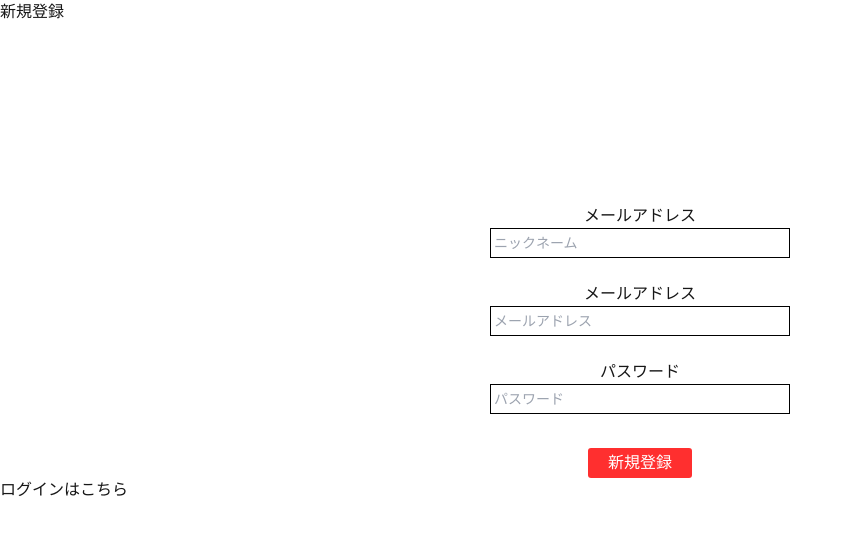
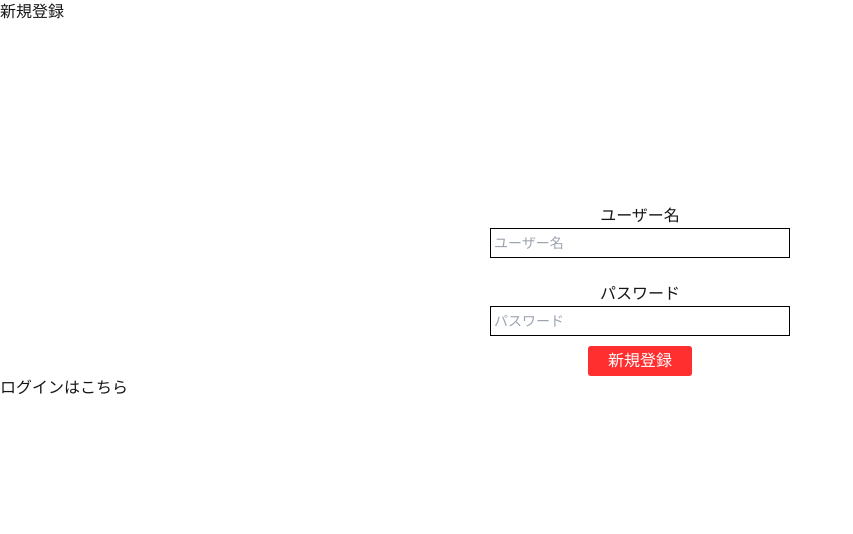
Before and after one commit to yudai611/cardEC, a Next.js app in the folder card-ec/: page /signUp in a window 1280 px wide. Shown: the top 534 px of the page, without its empty margins (0-853 px from the left). Built offline with nearby package versions, Linux system fonts and the light colour scheme.

Commit message:
サインアップ機能を実装しました。

```diff
--- a/card-ec/app/signUp/page.tsx
+++ b/card-ec/app/signUp/page.tsx
@@ -1,92 +1,60 @@
 'use client'
 
-import { useRouter } from 'next/navigation'
-import * as z from 'zod'
-import { zodResolver } from '@hookform/resolvers/zod'
-import { useForm, SubmitHandler } from 'react-hook-form'
 import { useState } from "react"
 import "../../styles/signUp.css"
 import Link from 'next/link'
-import prisma from '../lib/prisma'
-import bcrypt from 'bcryptjs'
-type Schema = z.infer<typeof schema>
-
-//入力データの検証ルールを定義
-const schema = z.object({
-    name: z.string().min(2, { message: '2文字以上入力する必要があります。'}),
-    email: z.string().email({ message: 'メールアドレスの方式ではありません。'}),
-    password: z.string().min(6, { message: '6文字以上で入力する必要があります。'})
-})
 
 const SignUpPage = () => {
-    const router = useRouter();
-    const [loading, setLoading] = useState(false);
-    const [message, setMessage] = useState('');
+    const [ userName, setUserName] = useState('');//入力されているユーザー名を管理
+    const [ password, setPassword ] = useState('');//入力されているパスワードを管理
+    const [ error, setError ] = useState('');//新規登録失敗時のエラーメッセージを管理
 
-    const {
-        register,
-        handleSubmit,
-        formState: { errors }
-    } = useForm({
-        defaultValues: { name: '', email: '', password: ''},
-        resolver: zodResolver(schema)
-    });
+    const handleSubmit = async (e:any) => {
+        e.preventDefault();
 
-    //送信
-    const onSubmit: SubmitHandler<Schema> = async (data) => {
-        setLoading(true);
-        try {
-            const res = await fetch(`${process.env.NEXT_PUBLIC_API_URL}/auth/signUp`,
-                {
+        const res = await fetch(`${process.env.NEXT_PUBLIC_API_URL}/auth/signUp`, {
             method: 'POST',
             headers: { 'Content-Type': 'application/json'},
             body: JSON.stringify({
-                        email: data.email,
-                        password: data.password,
-                        name: data.name
-                    })
-                }
-            );
+                userName: userName,
+                password: password
+            }),
+        });
 
         if(res.ok) {
-                alert('会員登録に成功しました。');
+            alert('新規登録に成功しました。');
         } else {
-                alert('会員登録に失敗しました。');
+            const data = await res.json();
+            setError(data);
         }
-        } catch(err) {
-            setMessage('エラーが発生しました。' + err)
-        } finally {
-            setLoading(false);
     }
+
+    //ユーザー名を更新
+    const onChangeUserName = (value: string) => {
+        setUserName(value);
+    }
+
+    //パスワードを更新
+    const onChangePassword = (value: string) => {
+        setPassword(value);
     }
 
     return (
         <>
             <h2>新規登録</h2>
-            <form onSubmit={handleSubmit(onSubmit)} className="form">
+            <form onSubmit={(e) => handleSubmit(e)} className="form">
                 <label>
-                    メールアドレス<br />
+                    ユーザー名<br />
                     <input
                         type="text"
                         id="name"
                         className="input"
-                        placeholder='ニックネーム'
-                        {...register('name', { required: true })}
+                        placeholder='ユーザー名'
+                        value={userName}
+                        onChange={(e) => onChangeUserName(e.target.value)}
                     />
-                    <div>{errors.name?.message}</div>
                 </label>
                 <br />
-                <label>
-                    メールアドレス<br />
-                    <input
-                        type="email"
-                        id="email"
-                        className="input"
-                        placeholder='メールアドレス'
-                        {...register('email', { required: true })}
-                    />
-                    <div>{errors.email?.message}</div>
-                </label>
                 <br />
                 <label>
                     パスワード<br />
@@ -95,15 +63,13 @@ const SignUpPage = () => {
                         id="password"
                         className="input"
                         placeholder='パスワード'
-                        {...register('password', { required: true })}
+                        value={password}
+                        onChange={(e) => onChangePassword(e.target.value)}
                      />
-                    <div>{errors.password?.message}</div>
                 </label>
                 <br />
                 <input type="submit" className="submit-btn" value="新規登録"/>
             </form>
-
-            {message && <div>{message}</div>}
 
             <Link href={"/login"}>ログインはこちら</Link>
         </>
```
Lines whose indentation alone changed are shown as unchanged.
